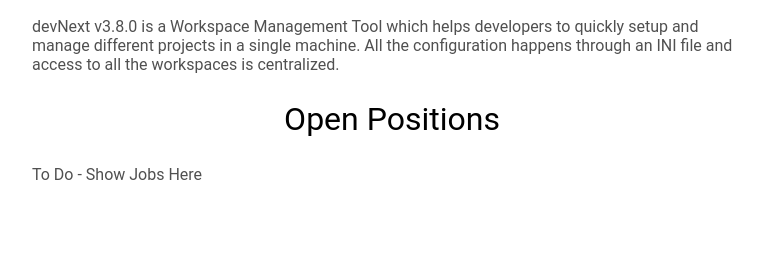
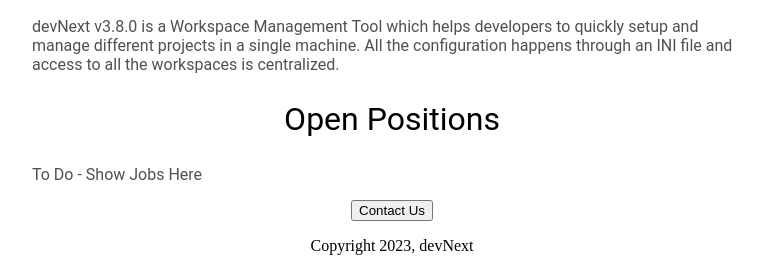
Before and after one commit to rrkattimani47/jovian-careers-website-v2, a Flask app: page / in a window 1280 px wide. Shown: the part 539-810 px from the top of the page, without its empty margins (248-1011 px from the left). Before the commit the page ends 719 px from the top, so only its background shows below. Run offline with Flask 3, Linux system fonts and the light colour scheme.

Commit message:
html and css

```diff
--- a/templates/home.html
+++ b/templates/home.html
@@ -22,7 +22,7 @@
         text-align: center;
         font-weight: normal;
       }
-      p{
+      .bodytext{
         font-family: Roboto;
         color: rgb(80,80,80);
       }
@@ -37,9 +37,12 @@
     <h1>devNext Careers</h1>
     <img id="banner" src= " https://jovian-careers-website--rrkattimani47.repl.co/static/banner.jpeg">
     <h2>About devNext</h2>
-    <p>devNext v3.8.0 is a Workspace Management Tool which helps developers to quickly setup and manage different projects in a single machine. All the configuration happens through an INI file and access to all the workspaces is centralized.</p>
+    <p class="bodytext">devNext v3.8.0 is a Workspace Management Tool which helps developers to quickly setup and manage different projects in a single machine. All the configuration happens through an INI file and access to all the workspaces is centralized.</p>
     <h2>Open Positions</h2>
-    <p>To Do - Show Jobs Here</p>
+    <p class="bodytext">To Do - Show Jobs Here</p>
+<div style="text-align:center">
+  <button>Contact Us</button>
+  <p>Copyright 2023, devNext</p>
     </div>
 
   </body>
```
